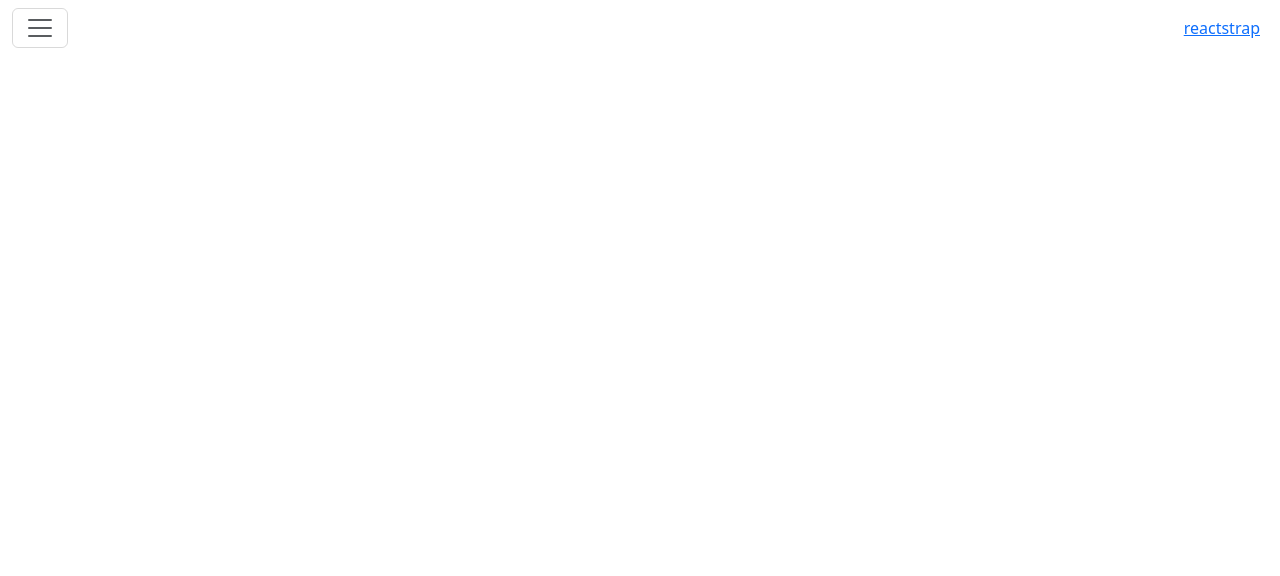
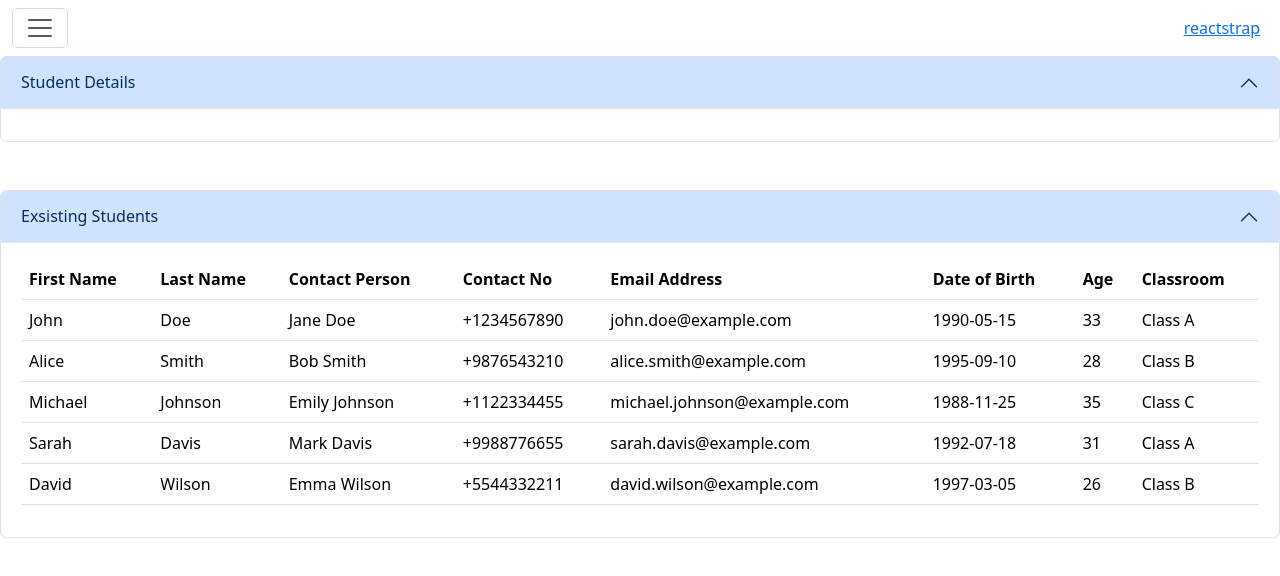
Before and after one commit to rajitha-00/lms-jit, a React (Create React App) app: page /students in a window 1280 px wide. Shown: the top 576 px of the page. Built offline with nearby package versions, Linux system fonts and the light colour scheme.

Commit message:
students and teachers 50 % done

```diff
--- /dev/null
+++ b/src/components/DataTable.jsx
@@ -0,0 +1,31 @@
+import React from 'react';
+import { Table } from 'reactstrap';
+
+const DataTable = (props) => {
+  const { data, headers } = props;
+
+  return (
+    <>
+      <Table>
+        <thead>
+          <tr>
+            {headers.map((header, index) => (
+              <th key={index}>{header}</th>
+            ))}
+          </tr>
+        </thead>
+        <tbody>
+          {data.map((item, index) => (
+            <tr key={index}>
+              {item.map((value, columnIndex) => (
+                <td key={columnIndex}>{value}</td>
+              ))}
+            </tr>
+          ))}
+        </tbody>
+      </Table>
+    </>
+  );
+}
+
+export default DataTable;
--- a/src/views/Students.jsx
+++ b/src/views/Students.jsx
@@ -1,9 +1,64 @@
-import React from 'react'
+import React, { useState } from 'react';
+import {
+  Accordion,
+  AccordionBody,
+  AccordionHeader,
+  AccordionItem,
+} from 'reactstrap';
+import DataTable from '../components/DataTable';
 
 const Students = () => {
+  const [openAccordion1, setOpenAccordion1] = useState('1');
+  const [openAccordion2, setOpenAccordion2] = useState('1');
+
+  const toggleAccordion1 = (id) => {
+    if (openAccordion1 === id) {
+      setOpenAccordion1('');
+    } else {
+      setOpenAccordion1(id);
+    }
+  };
+
+  const toggleAccordion2 = (id) => {
+    if (openAccordion2 === id) {
+      setOpenAccordion2('');
+    } else {
+      setOpenAccordion2(id);
+    }
+  };
+
+  const headers = ['First Name', 'Last Name', 'Contact Person ', 'Contact No', 'Email Address', 'Date of Birth', 'Age','Classroom'];
+  const data = [
+    ['John', 'Doe', 'Jane Doe', '+1234567890', 'john.doe@example.com', '1990-05-15', 33, 'Class A'],
+    ['Alice', 'Smith', 'Bob Smith', '+9876543210', 'alice.smith@example.com', '1995-09-10', 28, 'Class B'],
+    ['Michael', 'Johnson', 'Emily Johnson', '+1122334455', 'michael.johnson@example.com', '1988-11-25', 35, 'Class C'],
+    ['Sarah', 'Davis', 'Mark Davis', '+9988776655', 'sarah.davis@example.com', '1992-07-18', 31, 'Class A'],
+    ['David', 'Wilson', 'Emma Wilson', '+5544332211', 'david.wilson@example.com', '1997-03-05', 26, 'Class B']
+  ];
+
   return (
     <>
+      <Accordion open={openAccordion1} toggle={toggleAccordion1}>
+        <AccordionItem>
+          <AccordionHeader targetId="1">Student Details</AccordionHeader>
+          <AccordionBody accordionId="1">
 
+          </AccordionBody>
+        </AccordionItem>
+
+      </Accordion>
+
+      <Accordion className='mt-5' open={openAccordion2} toggle={toggleAccordion2}>
+        <AccordionItem>
+          <AccordionHeader targetId="1">Exsisting Students</AccordionHeader>
+          <AccordionBody accordionId="1">
+            <DataTable
+            headers={headers} data={data}
+            />
+          </AccordionBody>
+        </AccordionItem>
+
+      </Accordion>
     </>
   )
 }
--- a/src/views/Teachers.jsx
+++ b/src/views/Teachers.jsx
@@ -1,11 +1,68 @@
-import React from 'react'
+import React, { useState } from 'react';
+import {
+  Accordion,
+  AccordionBody,
+  AccordionHeader,
+  AccordionItem,
+} from 'reactstrap';
+import DataTable from '../components/DataTable';
 
 const Teachers = () => {
+  const [openAccordion1, setOpenAccordion1] = useState('1');
+  const [openAccordion2, setOpenAccordion2] = useState('1');
+
+  const toggleAccordion1 = (id) => {
+    if (openAccordion1 === id) {
+      setOpenAccordion1('');
+    } else {
+      setOpenAccordion1(id);
+    }
+  };
+
+  const toggleAccordion2 = (id) => {
+    if (openAccordion2 === id) {
+      setOpenAccordion2('');
+    } else {
+      setOpenAccordion2(id);
+    }
+  };
+
+  const headers = ['First Name', 'Last Name', 'Contact No', 'Email Address'];
+  const data = [
+    ['John', 'Doe', '+1234567890', 'john.doe@example.com'],
+    ['Alice', 'Smith', '+9876543210', 'alice.smith@example.com'],
+    ['Michael', 'Johnson', '+1122334455', 'michael.johnson@example.com'],
+    ['Sarah', 'Davis', '+9988776655', 'sarah.davis@example.com'],
+    ['David', 'Wilson', '+5544332211', 'david.wilson@example.com']
+  ];
+
+
   return (
     <>
+      <Accordion open={openAccordion1} toggle={toggleAccordion1}>
+        <AccordionItem>
+          <AccordionHeader targetId="1">Teacher Details</AccordionHeader>
+          <AccordionBody accordionId="1">
 
+          </AccordionBody>
+        </AccordionItem>
+
+      </Accordion>
+
+      <Accordion className='mt-5' open={openAccordion2} toggle={toggleAccordion2}>
+        <AccordionItem>
+          <AccordionHeader targetId="1">Exsisting Teachers</AccordionHeader>
+          <AccordionBody accordionId="1">
+            <DataTable
+            headers={headers} data={data}
+            />
+          </AccordionBody>
+        </AccordionItem>
+
+      </Accordion>
     </>
   )
 }
 
+
 export default Teachers
```
